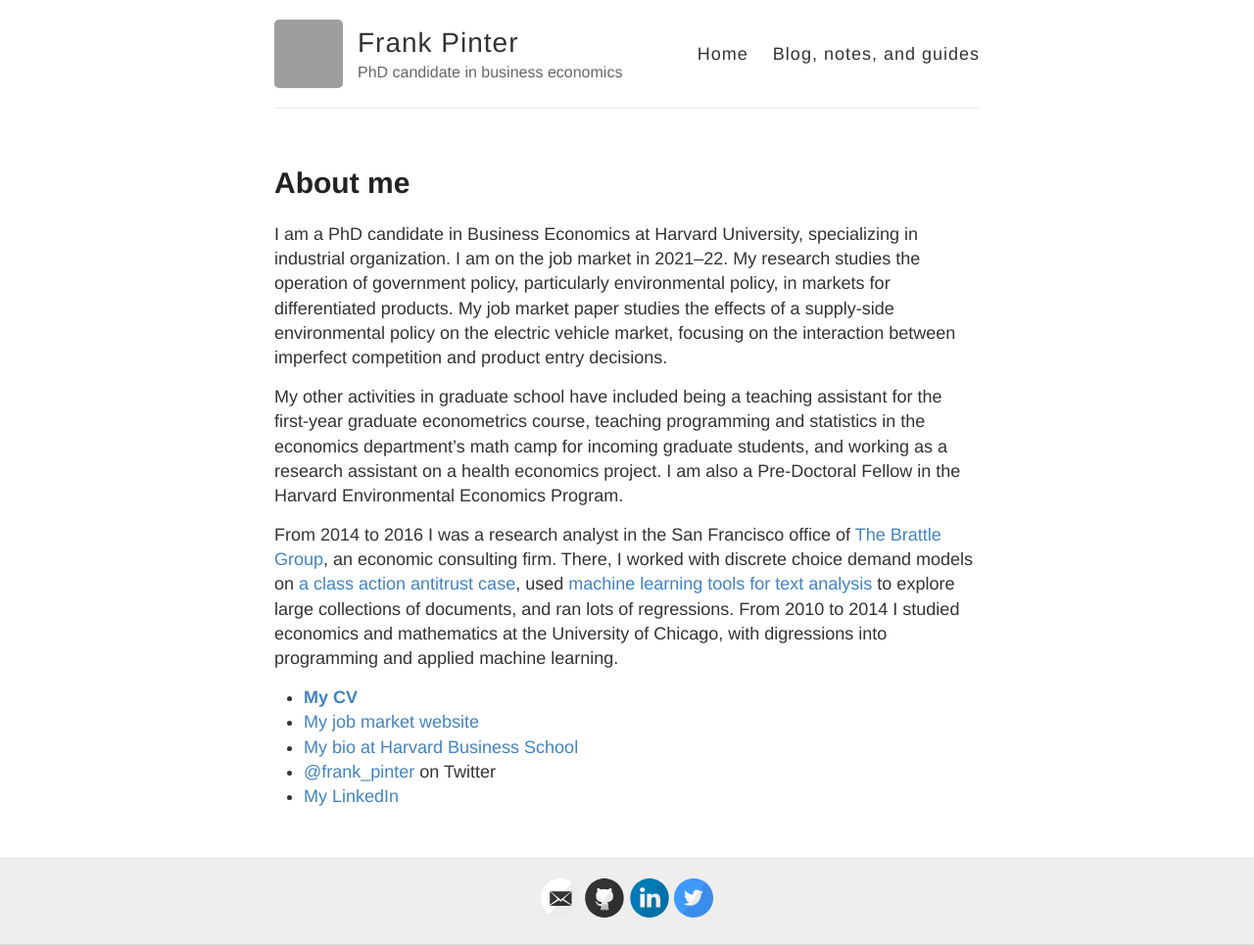
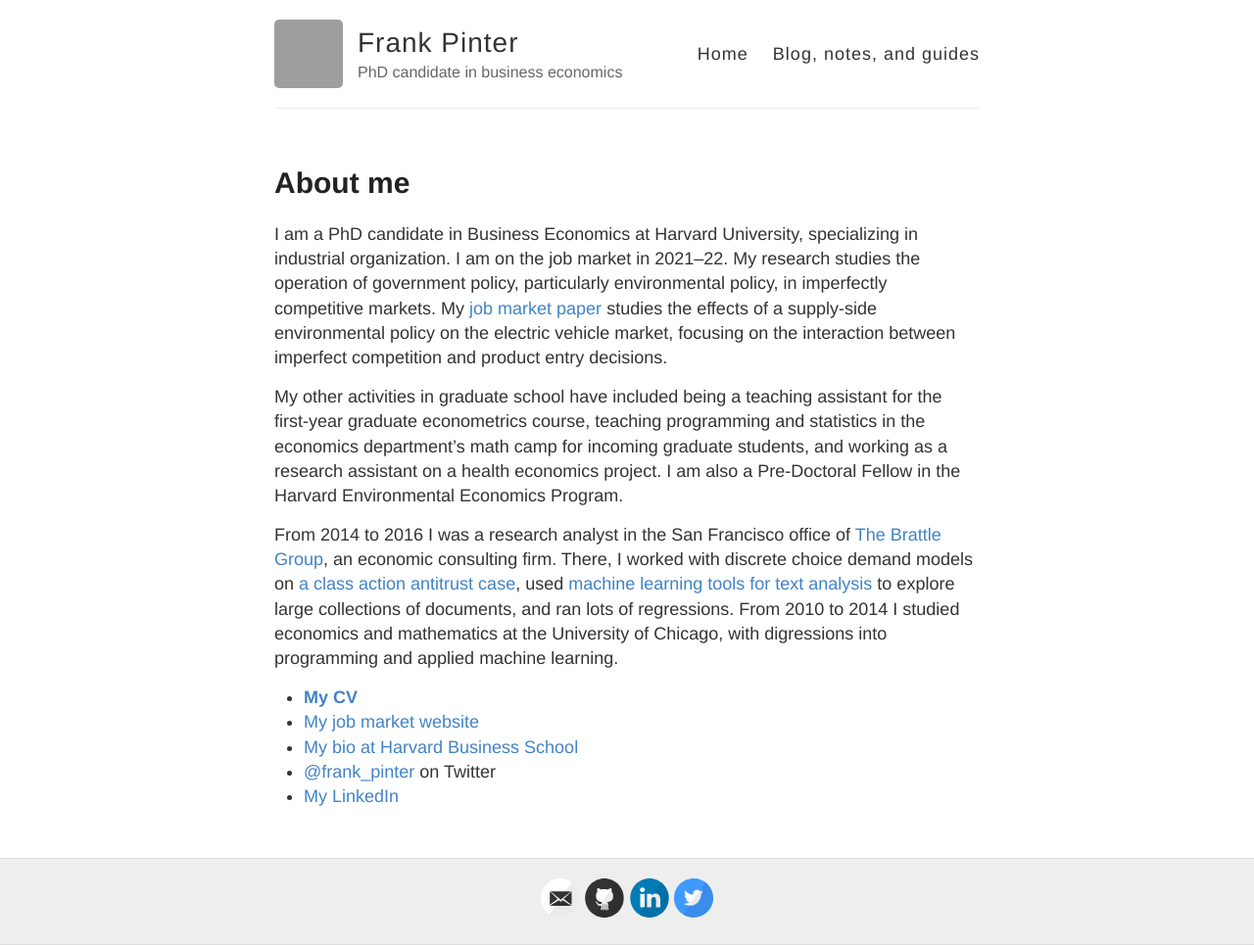
Before and after one commit to fpinter/fpinter.github.io, a Jekyll site: the page built from index.md, in a window 1280 px wide. Shown: the whole page at 98% size. Built offline with Jekyll 4.4.1, drawn with Linux system fonts in a browser that asks for light colours; grey boxes are pictures that could not be loaded.

Commit message:
JMP 11/1 version

```diff
--- a/index.md
+++ b/index.md
@@ -6,7 +6,7 @@
     - /about/
 ---
 
-I am a PhD candidate in Business Economics at Harvard University, specializing in industrial organization. I am on the job market in 2021--22. My research studies the operation of government policy, particularly environmental policy, in markets for differentiated products. My job market paper studies the effects of a supply-side environmental policy on the electric vehicle market, focusing on the interaction between imperfect competition and product entry decisions.
+I am a PhD candidate in Business Economics at Harvard University, specializing in industrial organization. I am on the job market in 2021--22. My research studies the operation of government policy, particularly environmental policy, in imperfectly competitive markets. My [job market paper](/Pinter_JMP.pdf) studies the effects of a supply-side environmental policy on the electric vehicle market, focusing on the interaction between imperfect competition and product entry decisions.
 
 My other activities in graduate school have included being a teaching assistant for the first-year graduate econometrics course, teaching programming and statistics in the economics department's math camp for incoming graduate students, and working as a research assistant on a health economics project. I am also a Pre-Doctoral Fellow in the Harvard Environmental Economics Program.
 
```
Also changed, not shown: 1 other file.
